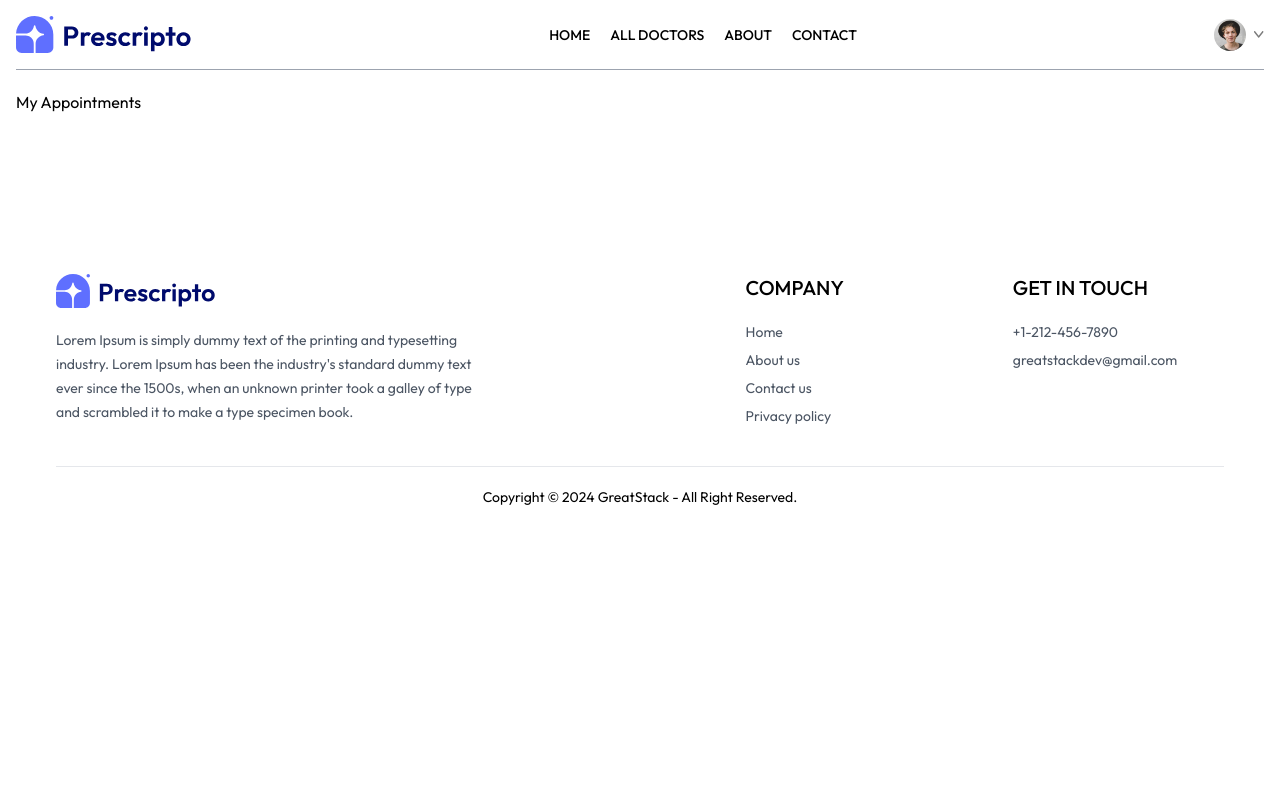
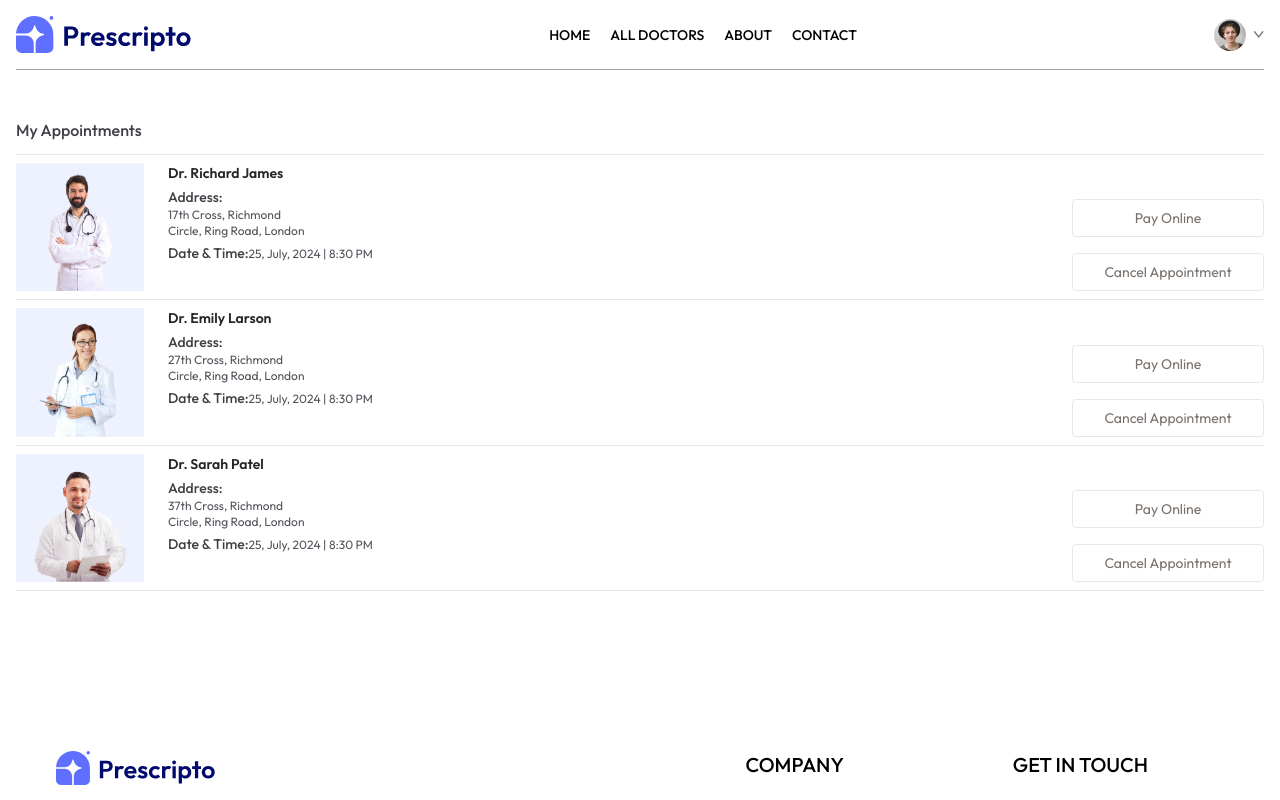
Before and after one commit to Sudarshan0306/Prescripto, a React (Vite) app in the folder frontend/: page /my-appointments in a window 1280 px wide. Shown: the top 800 px of the page. Built offline with nearby package versions, Linux system fonts and the light colour scheme.

Commit message:
complete myappointment page

```diff
--- a/frontend/src/pages/MyAppointments.jsx
+++ b/frontend/src/pages/MyAppointments.jsx
@@ -1,16 +1,51 @@
-import React from 'react'
+import React, { useContext } from "react";
+import { AppContext } from "../context/AppContext";
 
 const MyAppointments = () => {
+  const { doctors } = useContext(AppContext);
+
   return (
     <div>
-      <p>
-      My Appointments
+      <p className="pb-3 mt-12 font-medium text-zinc-700 border-b">
+        My Appointments
       </p>
       <div className="">
+        {doctors.slice(0, 3).map((item, index) => (
+          <div
+            key={index}
+            className="grid grid-cols-[1fr_2fr] gap-4 sm:flex sm:gap-6 py-2 border-b"
+          >
+            <div className="">
+              <img className="w-32 bg-indigo-50" src={item.image} alt="" />
+            </div>
+            <div className="flex-1 text-sm text-zinc-600">
+              <p className="font-semibold text-neutral-800">{item.name}</p>
+              <p>{index.speciality}</p>
+              <p className="text-zinc-700 font-medium mt-1">Address:</p>
+              <p className="text-xs">{item.address.line1}</p>
+              <p className="text-xs">{item.address.line2}</p>
+              <p className="text-xs mt-1">
+                <span className="text-sm text-neutral-700 font-medium">
+                  Date & Time:
+                </span>
+                25, July, 2024 | 8:30 PM
+              </p>
+            </div>
+            <div className=""></div>
+            <div className="flex flex-col gap-4 justify-end">
+              <button className="text-sm text-stone-500 text-center sm:min-w-48 py-2 border rounded hover:bg-primary hover:text-white transition-all duration-300">
+                Pay Online
+              </button>
+              <button className="text-sm text-stone-500 text-center sm:min-w-48 py-2 border rounded hover:bg-red-600 hover:text-white transition-all duration-300">
 
+                Cancel Appointment
+              </button>
+            </div>
+          </div>
+        ))}
       </div>
     </div>
-  )
-}
+  );
+};
 
-export default MyAppointments
+export default MyAppointments;
```
